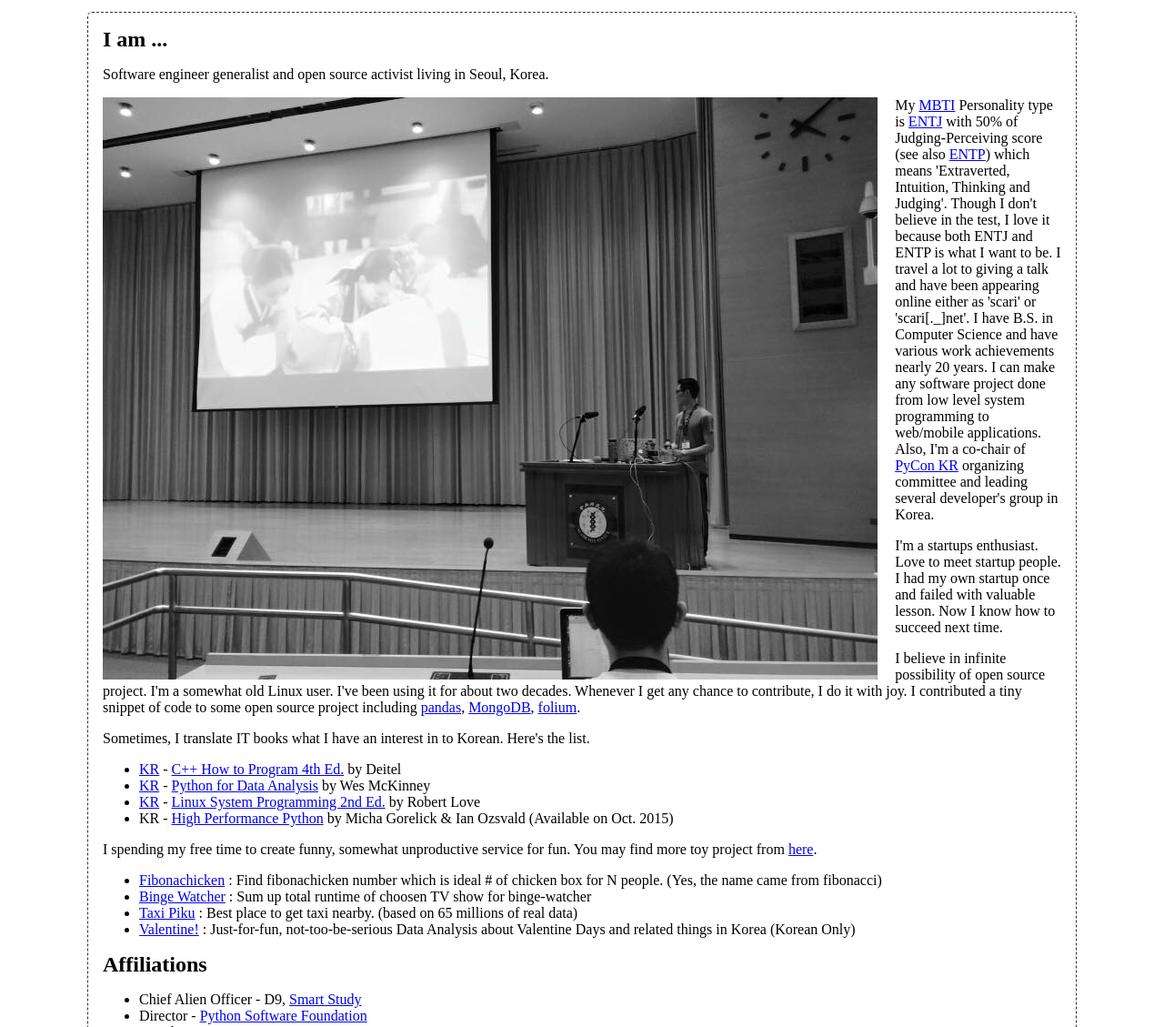
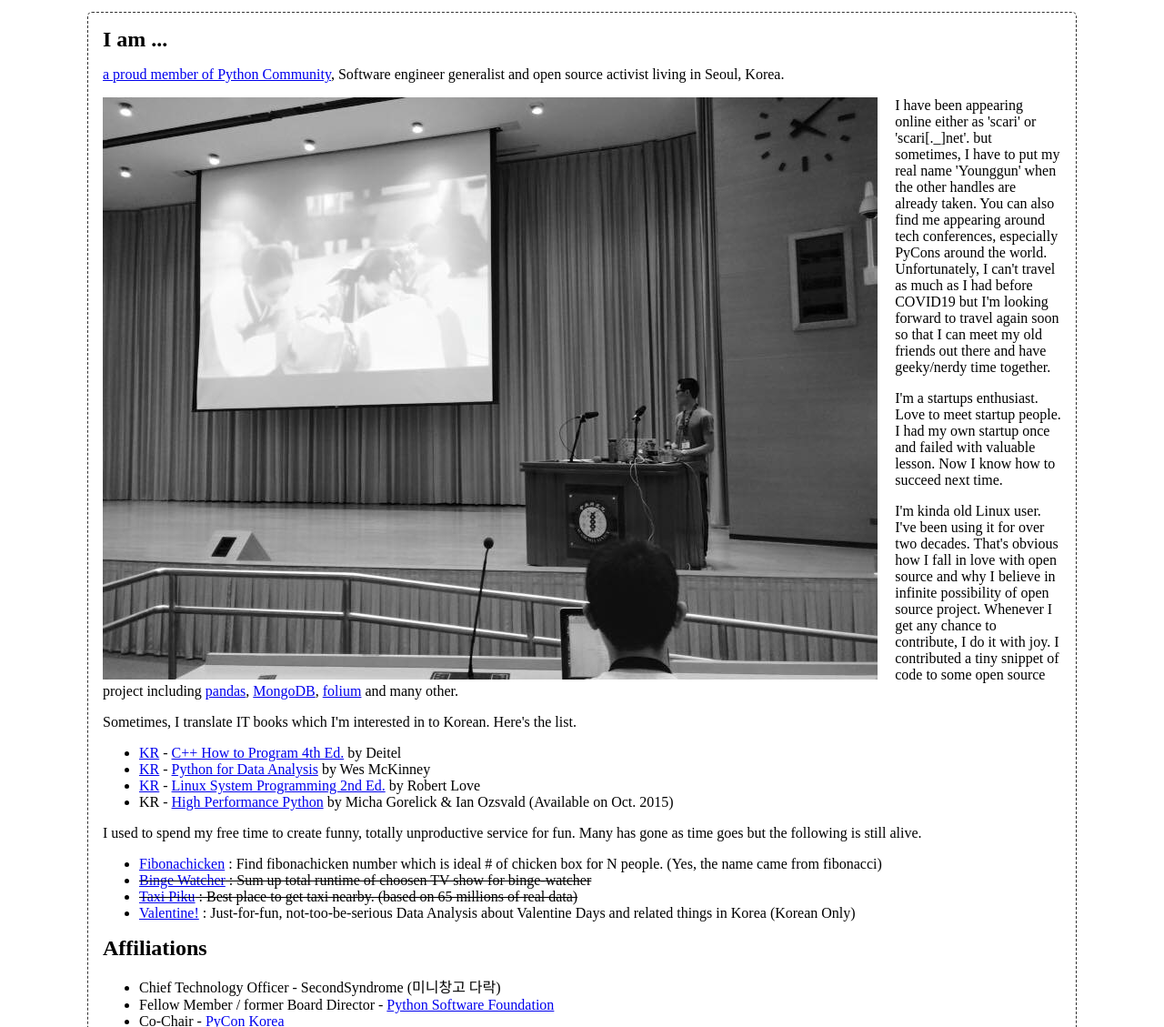
Before and after one commit to scari/younggun, a plain HTML site: page index.html in a window 1280 px wide. Shown: the part 171-1300 px from the top of the page at 91% size. Drawn offline with Linux system fonts and the light colour scheme.

Commit message:
Update index.html

```diff
--- a/index.html
+++ b/index.html
@@ -57,21 +57,14 @@ hr {
 <body>
 <img id="logo" src="younggun.kim.png" alt="logo" />
 <div id="wrap">
-<!--
-    <div class="block shout">
-         I'm looking for an engineering position at Tech. company. Please find my experiences from <a href="http://www.linkedin.com/pub/younggun-kim/35/894/240">here</a>. If you like me, hire me. If you don't like me, introduce me to your competitor!
-    </div>
--->
-
     <div class="block floating">
         <h2>I am ...</h2>
-        <p>Software engineer generalist and open source activist living in Seoul, Korea.</p>
+        <p><a href="https://pyfound.blogspot.com/2020/07/python-software-foundation-fellow.html">a proud member of Python Community</a>, Software engineer generalist and open source activist living in Seoul, Korea.</p>
 
         <img id="profile_pic" src="IMG_2510.JPG" alt="PyCon APAC 2015" />
 
         <p>
-            My <a href="http://en.wikipedia.org/wiki/Myers-Briggs_Type_Indicator">MBTI</a> Personality type is <a href="http://en.wikipedia.org/wiki/ENTJ">ENTJ</a> with 50% of Judging-Perceiving score (see also <a href="http://en.wikipedia.org/wiki/ENTP">ENTP</a>) which means 'Extraverted, Intuition, Thinking and Judging'. Though I don't believe in the test, I love it because both ENTJ and ENTP is what I want to be. I travel a lot to giving a talk and have been appearing online either as 'scari' or 'scari[._]net'.
-            I have B.S. in Computer Science and have various work achievements nearly 20 years. I can make any software project done from low level system programming to web/mobile applications. Also, I'm a co-chair of <a href="http://pycon.kr">PyCon KR</a> organizing committee and leading several developer's group in Korea.
+            I have been appearing online either as 'scari' or 'scari[._]net'. but sometimes, I have to put my real name 'Younggun' when the other handles are already taken. You can also find me appearing around tech conferences, especially PyCons around the world. Unfortunately, I can't travel as much as I had before COVID19 but I'm looking forward to travel again soon so that I can meet my old friends out there and have geeky/nerdy time together.
         </p>
 
         <p>
@@ -79,10 +72,10 @@ hr {
         </p>
 
         <p>
-        I believe in infinite possibility of open source project. I'm a somewhat old Linux user. I've been using it for about two decades. Whenever I get any chance to contribute, I do it with joy. I contributed a tiny snippet of code to some open source project including <a href="https://github.com/pydata/pandas/commits?author=scari">pandas</a>, <a href="https://github.com/mongodb/mongo-c-driver-legacy/commits?author=scari">MongoDB</a>, <a href="https://github.com/python-visualization/folium/commits?author=scari">folium</a>.
+        I'm kinda old Linux user. I've been using it for over two decades. That's obvious how I fall in love with open source and why I believe in infinite possibility of open source project. Whenever I get any chance to contribute, I do it with joy. I contributed a tiny snippet of code to some open source project including <a href="https://github.com/pydata/pandas/commits?author=scari">pandas</a>, <a href="https://github.com/mongodb/mongo-c-driver-legacy/commits?author=scari">MongoDB</a>, <a href="https://github.com/python-visualization/folium/commits?author=scari">folium</a> and many other.
         </p>
 
-        <p>Sometimes, I translate IT books what I have an interest in to Korean. Here's the list.</p>
+        <p>Sometimes, I translate IT books which I'm interested in to Korean. Here's the list.</p>
 
         <ul>
             <li><a href="http://www.yes24.com/24/goods/396134">KR</a> - <a href="http://www.amazon.com/C-How-Program-4th-Edition/dp/0130384747/ref=sr_1_1?ie=UTF8&amp;qid=1400146664&amp;sr=8-1&amp;keywords=9780130384744">C++ How to Program 4th Ed.</a> by Deitel</li>
@@ -91,17 +84,17 @@ hr {
             <li>KR - <a href="http://shop.oreilly.com/product/0636920028963.do">High Performance Python</a> by Micha Gorelick &amp; Ian Ozsvald (Available on Oct. 2015)</li>
         </ul>
 
-        <p>I spending my free time to create funny, somewhat unproductive service for fun. You may find more toy project from <a href="https://www.facebook.com/proglamour.scari">here</a>.</p>
+        <p>I used to spend my free time to create funny, totally unproductive service for fun. Many has gone as time goes but the following is still alive.</p>
         <ul>
             <li><a href="http://fibonachicken.herokuapp.com">Fibonachicken</a> : Find fibonachicken number which is ideal # of chicken box for N people. (Yes, the name came from fibonacci)</li>
-            <li><a href="http://binge.piku.kr">Binge Watcher</a> : Sum up total runtime of choosen TV show for binge-watcher</li>
-            <li><a href="http://taxi.piku.kr">Taxi Piku</a> : Best place to get taxi nearby. (based on 65 millions of real data)</li>
+            <li><strike><a href="http://binge.piku.kr">Binge Watcher</a> : Sum up total runtime of choosen TV show for binge-watcher</strike></li>
+            <li><strike><a href="http://taxi.piku.kr">Taxi Piku</a> : Best place to get taxi nearby. (based on 65 millions of real data)</strike></li>
             <li><a href="http://www.scari.net/2015/03/1.html">Valentine!</a> : Just-for-fun, not-too-be-serious Data Analysis about Valentine Days and related things in Korea (Korean Only)</li>
         </ul>
         <h2>Affiliations</h2>
         <ul>
-            <li>Chief Alien Officer - D9, <a href="http://www.smartstudy.co.kr">Smart Study</a></li>
-            <li>Director - <a href="https://www.python.org">Python Software Foundation</a></li>
+            <li>Chief Technology Officer - SecondSyndrome (미니창고 다락)</li>
+            <li>Fellow Member / former Board Director - <a href="https://www.python.org">Python Software Foundation</a></li>
             <li>Co-Chair - <a href="https://www.pycon.kr">PyCon Korea</a></li>
         </ul>
 
@@ -113,20 +106,8 @@ hr {
 
     <!--
 
+    Unlike other codes I have written, nothing's special in this code. But I'd be more than happy if you drop me an short email that you saw this line and just wanted to say hello!
 
-
-        Hello, curious one! Do you want to check my page's source code? It doesn't look so great.
-        Sometimes, I need to hide behind a wall, like this thing. but I gladly show you that I was in a band. :)
-
-
-
-    <div class="block">
-        <h2>Band</h2>
-        <p>
-        I'm playing bass in an indie band, 'Snow Rain'. We are rarely appears on live stage now. (You may find the why after listening following tracks we've done. XD)
-        </p>
-        <iframe src="https://w.soundcloud.com/player/?url=https%3A//api.soundcloud.com/playlists/35070517&amp;color=ff5500&amp;auto_play=false&amp;hide_related=false&amp;show_artwork=true"></iframe>
-    </div>
     -->
 
     <hr />
```
